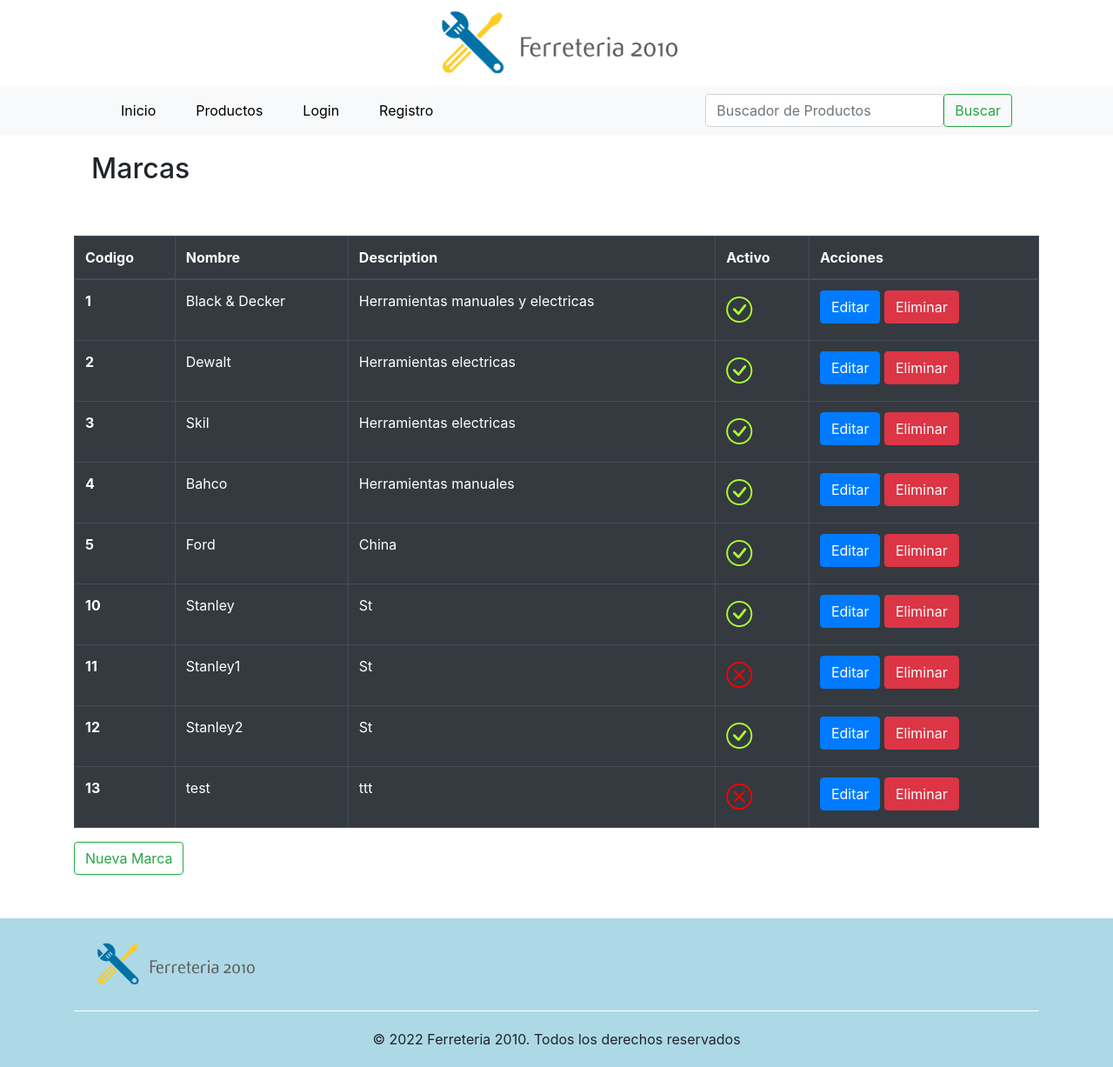
After one commit to MaxiPalau/Proyecto_Final, a Django app: page /productos/marcas/ in a window 1280 px wide. The commit adds this page. Shown: the whole page at 87% size. Run offline with Django 4.2, Linux system fonts and the light colour scheme; data comes from the database, SQL or seed files in the repository; both versions use the stored data as it was after the commit.

Commit message:
crud marca

```diff
--- a/Proyecto_Final/django_base/views.py
+++ b/Proyecto_Final/django_base/views.py
@@ -18,7 +18,6 @@ def login_view(request):
             login(request, user)
             context = {'message':f'Ha iniciado sesión como {username}'}
             return render(request, 'index.html', context=context)
-            #return redirect('productos/create-product')
          else:
             form = AuthenticationForm()
             context = {'errors':'Nombre de usuario o contraseña incorrecto', 'form':form}
--- a/Proyecto_Final/productos/admin.py
+++ b/Proyecto_Final/productos/admin.py
@@ -5,7 +5,7 @@ from productos.models import Productos, Marcas, Tipo, Distribuidores, Distribuid
 admin.site.register(Tipo)
 
 class Display_marcas(admin.ModelAdmin):
-    list_display = ('nombre', 'descripcion')
+    list_display = ('nombre', 'descripcion', 'active')
 
 admin.site.register(Marcas, Display_marcas)
 
--- a/Proyecto_Final/productos/models.py
+++ b/Proyecto_Final/productos/models.py
@@ -1,10 +1,11 @@
-from ast import Delete
+
 from django.db import models
 
 # Create your models here.
 class Marcas(models.Model):
     nombre = models.CharField(max_length=100, unique=True)
     descripcion = models.CharField(max_length=200, blank=True, default='')
+    active = models.BooleanField(default=True)
 
     class Meta:
         verbose_name = 'Marca'
--- a/Proyecto_Final/productos/urls.py
+++ b/Proyecto_Final/productos/urls.py
@@ -1,17 +1,22 @@
 from django.urls import path
 from productos.views import search_product_view, Create_product, Detail_product, List_productos, Delete_product, Update_product
-from productos.views import Create_distribuidor, Create_distribuidor_marca, Create_tipo, Create_marca
+from productos.views import Create_distribuidor, Create_distribuidor_marca, Create_tipo, Create_marca, List_marcas, Edit_marca
+from productos.views import Delete_marca, Detail_marca
 
 urlpatterns = [
     path('', List_productos.as_view(), name = 'productos'),
     path('search-product/', search_product_view, name = 'search_product'),
-    path('create-product/', Create_product.as_view(), name = 'create-product'),
-    path('create-marca/', Create_marca.as_view(), name='create-marca'),
-    path('create-distribuidor/', Create_distribuidor.as_view(), name='create-distribuidor'),
-    path('create-tipo/', Create_tipo.as_view(), name='create_tipo_view'),
-    path('create-distribuidorm/', Create_distribuidor_marca.as_view(), name='create_distribuidor_marca'),
+    path('create-product/', Create_product.as_view(), name = 'create_product'),
     path('detail-producto/<int:pk>/', Detail_product.as_view(), name='detail_producto'),
     path('delete-producto/<int:pk>/', Delete_product.as_view(), name='delete_producto'),
     path('update-producto/<int:pk>/', Update_product.as_view(), name='update_producto'),
+    path('marcas/', List_marcas.as_view(), name = 'marcas'),
+    path('detail-marca/<int:pk>/', Detail_marca.as_view(), name='detail_marca'),
+    path('create-marca/', Create_marca.as_view(), name='create_marca'),
+    path('edit-marca/<int:pk>/', Edit_marca.as_view(), name='edit_marca'),
+    path('delete-marca/<int:pk>/', Delete_marca.as_view(), name='delete_marca'),
+    path('create-distribuidor/', Create_distribuidor.as_view(), name='create_distribuidor'),
+    path('create-tipo/', Create_tipo.as_view(), name='create_tipo_view'),
+    path('create-distribuidorm/', Create_distribuidor_marca.as_view(), name='create_distribuidor_marca'),
 
 ]
--- a/Proyecto_Final/productos/views.py
+++ b/Proyecto_Final/productos/views.py
@@ -1,20 +1,16 @@
 from http.client import HTTPResponse
-import re
 from django.shortcuts import render
 from productos.models import Productos, Marcas, Tipo, Distribuidores, Distribuidores_marcas, Estados
 from productos.forms import Productos_form, Marcas_form, Distribuidores_form, Distribuidores_marcas_form, Tipo_form
 from django.contrib.auth.mixins import LoginRequiredMixin
 from django.views.generic import ListView, DetailView, CreateView, DeleteView, UpdateView
 from django.urls import reverse
-
 from django.http import HttpResponseRedirect
 
 # Create your views here.
 class List_productos(ListView):
     model = Productos
     template_name = 'products/productos.html'
-
-
 
 def search_product_view(request):
     productos = Productos.objects.filter(nombre__icontains = request.GET['search'])
@@ -31,7 +27,6 @@ def search_product_view(request):
     else:
         context = {'errors':'No se encontraron productos.'}
     return render(request, 'products/search_product.html', context = context)
-
 
 class Create_product(LoginRequiredMixin, CreateView):
     model = Productos
@@ -67,13 +62,45 @@ class Update_product(LoginRequiredMixin, UpdateView):
     def get_success_url(self):
         return reverse('detail_producto', kwargs={'pk':self.object.pk})
 
+class List_marcas(ListView):
+    model = Marcas
+    template_name = 'distribuidores/marcas.html'
+
+class Detail_marca(DetailView):
+    model = Marcas
+    template_name = 'distribuidores/detalle_marca.html'
+
 class Create_marca(LoginRequiredMixin, CreateView):
     model = Marcas
     template_name= 'distribuidores/create_marca.html'
     fields = '__all__'
 
     def get_success_url(self):
-        return reverse('index')
+        return reverse('marcas')
+
+class Edit_marca(LoginRequiredMixin, UpdateView):
+    model = Marcas
+    template_name = 'distribuidores/edit_marca.html'
+    fields = '__all__'
+
+    def get_success_url(self):
+        return reverse('marcas')
+
+class Delete_marca(LoginRequiredMixin, DeleteView):
+    model = Marcas
+    template_name = 'distribuidores/delete_marca.html'
+
+    def form_valid(self, form):
+        success_url = self.get_success_url()
+        self.object = self.get_object()
+        print(self.object.active)
+        self.object.active = False
+        print(self.object.active)
+        self.object.save()
+        return HttpResponseRedirect(success_url)
+
+    def get_success_url(self):
+        return reverse('marcas')
 
 class Create_distribuidor(LoginRequiredMixin, CreateView):
     model = Distribuidores
--- a/Proyecto_Final/templates/base.html
+++ b/Proyecto_Final/templates/base.html
@@ -40,7 +40,7 @@
                     </a>
                     <ul class="dropdown-menu" aria-labelledby="navbarDropdown">
                       <li><a class="dropdown-item" href="/productos/create-product/">Cargar Producto</a></li>
-                      <li><a class="dropdown-item" href="/productos/create-marca/">Cargar Marca</a></li>
+                      <li><a class="dropdown-item" href="/productos/marcas/">Marcas</a></li>
                       <li><a class="dropdown-item" href="/productos/create-distribuidor/">Cargar Distribuidor</a></li>
                       <li><a class="dropdown-item" href="/productos/create-tipo/">Cargar Tipo</a></li>
                       <li><a class="dropdown-item" href="/productos/create-distribuidorm/">Cargar Distribuidor x Marca</a></li>
--- /dev/null
+++ b/Proyecto_Final/templates/distribuidores/marcas.html
@@ -0,0 +1,40 @@
+{% extends 'base.html' %}
+{% load static %}
+{% block titulo %}Marcas{% endblock %}
+{% block nav_administracion_activo %}active{% endblock %}
+{% block contenido %}
+<div class="titulo_seccion"><h2>Marcas</h2></div>
+<div class="table-responsive-sm">
+<table class="table table-hover table-dark table-bordered">
+    <thead>
+      <tr>
+        <th scope="col">Codigo</th>
+        <th scope="col">Nombre</th>
+        <th scope="col">Description</th>
+        <th scope="col">Activo</th>
+        <th scope="col">Acciones</th>
+      </tr>
+    </thead>
+    <tbody>
+        {% for marca in object_list %}
+            <tr>
+            <th scope="row">{{marca.id}}</th>
+            <td>{{ marca.nombre }}</td>
+            <td>{{marca.descripcion}}</td>
+            {% if marca.active == True %}
+                <td><i class="bi bi-check-circle" style="text-align:right; font-size:30px; color:greenyellow"></i></td>
+            {% else %}
+                <td><i class="bi bi-x-circle" style="text-align:right; font-size:30px; color:red"></i></td>
+            {% endif %}
+            <td>
+                <a href="/productos/edit-marca/{{marca.id}}" class="btn btn-primary">Editar</a>
+                <a href="/productos/delete-marca/{{marca.id}}" class="btn btn-danger">Eliminar</a></td>
+            </td>
+            </tr>
+        {% endfor%}
+    </tbody>
+  </table>
+</div>
+  <a href="/productos/create-marca" class="btn btn-outline-success">Nueva Marca</a></td>
+
+{% endblock %}
```
Also changed, not shown: Proyecto_Final/templates/distribuidores/delete_marca.html (added, +42 -0 lines), Proyecto_Final/templates/distribuidores/detalle_marca.html (added, +81 -0 lines), Proyecto_Final/templates/distribuidores/edit_marca.html (added, +22 -0 lines), Proyecto_Final/db.sqlite3, Proyecto_Final/productos/migrations/0008_marcas_active.py (added).
